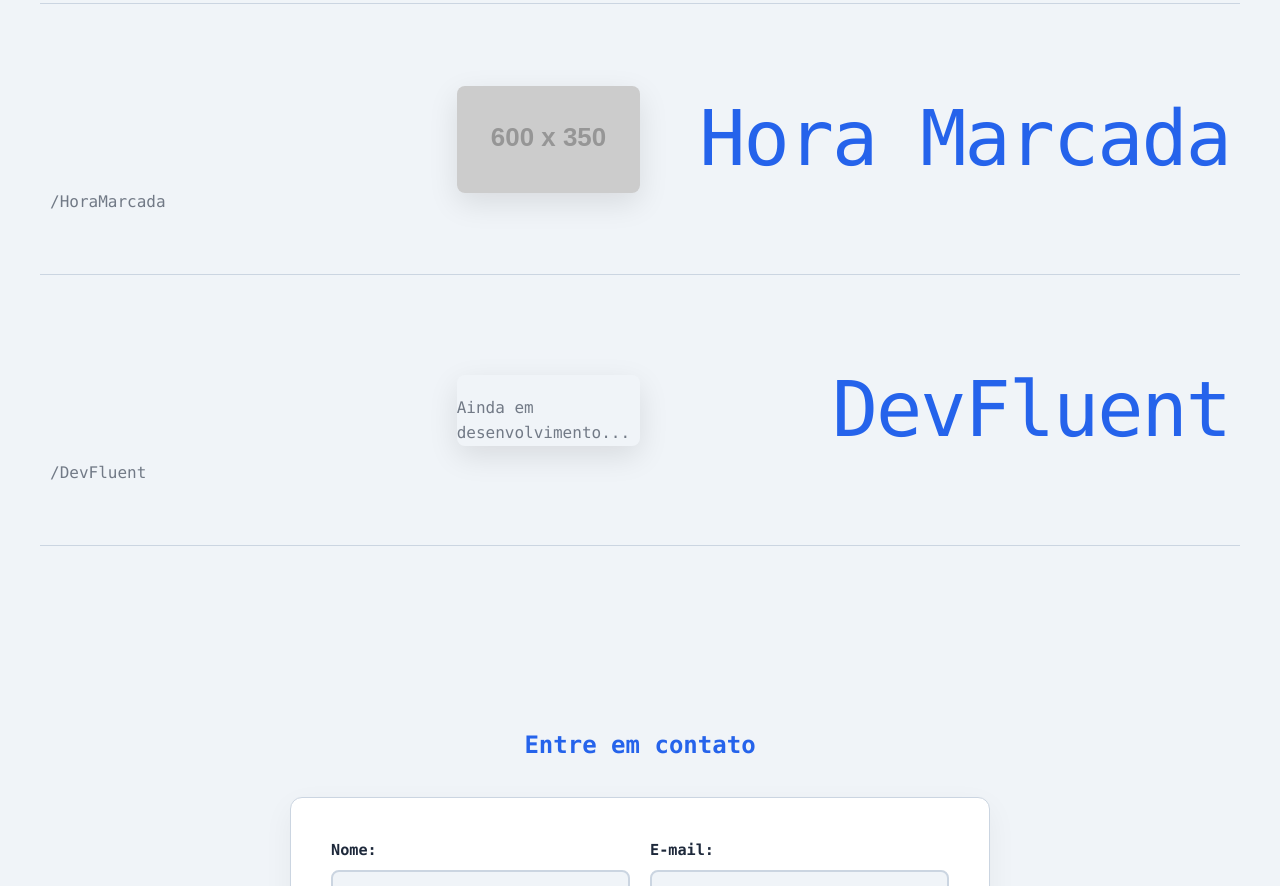
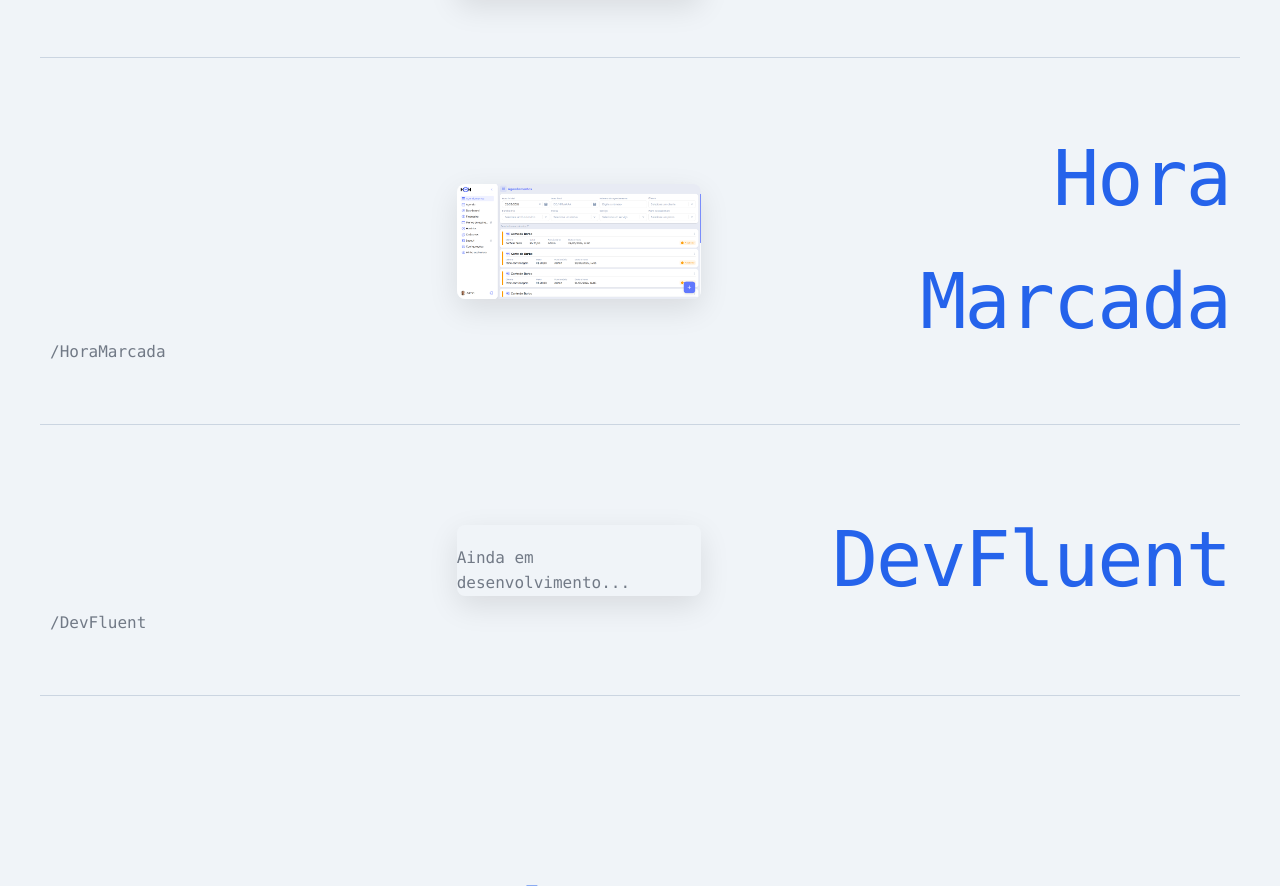
Before and after one commit to antoniocbueno/portfolio, a plain HTML site: page index.html in a window 1280 px wide. Shown: the part 1827-2713 px from the top of the page. Drawn offline with Linux system fonts and the light colour scheme; placeholder pictures from the web are drawn by us.

Commit message:
Atualização da imagem do hora marcada.

```diff
--- a/index.html
+++ b/index.html
@@ -129,7 +129,7 @@
                             <span class="project-index">/HoraMarcada</span>
                         </div>
                         <div class="project-center">
-                            <img src="https://via.placeholder.com/600x350/1e293b/ffffff?text=Hora+Marcada+App" alt="Hora Marcada" class="project-img">
+                            <img src="./assets/horamarcada.png" alt="Hora Marcada" class="project-img">
                         </div>
                         <div class="project-right">
                             <h3 class="project-title">Hora Marcada</h3>
--- a/style.css
+++ b/style.css
@@ -284,7 +284,7 @@ button, .btn {
 
 .project-row {
     display: grid;
-    grid-template-columns: 3fr 1.5fr 4.5fr;
+    grid-template-columns: 3fr 2fr 4fr;
     align-items: center;
     gap: 40px;
     padding: 60px 10px;
```
Also changed, not shown: assets/horamarcada.png (added).
